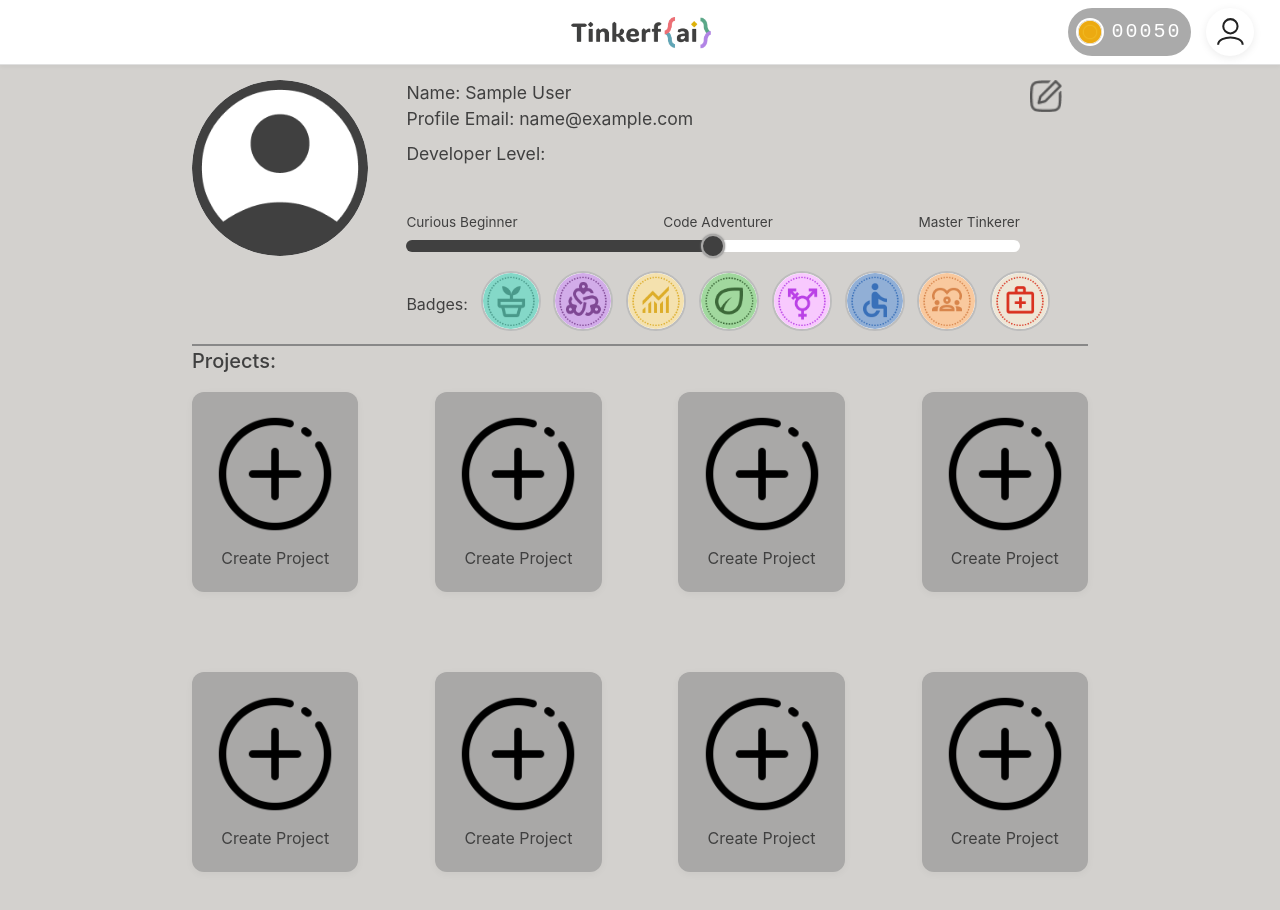
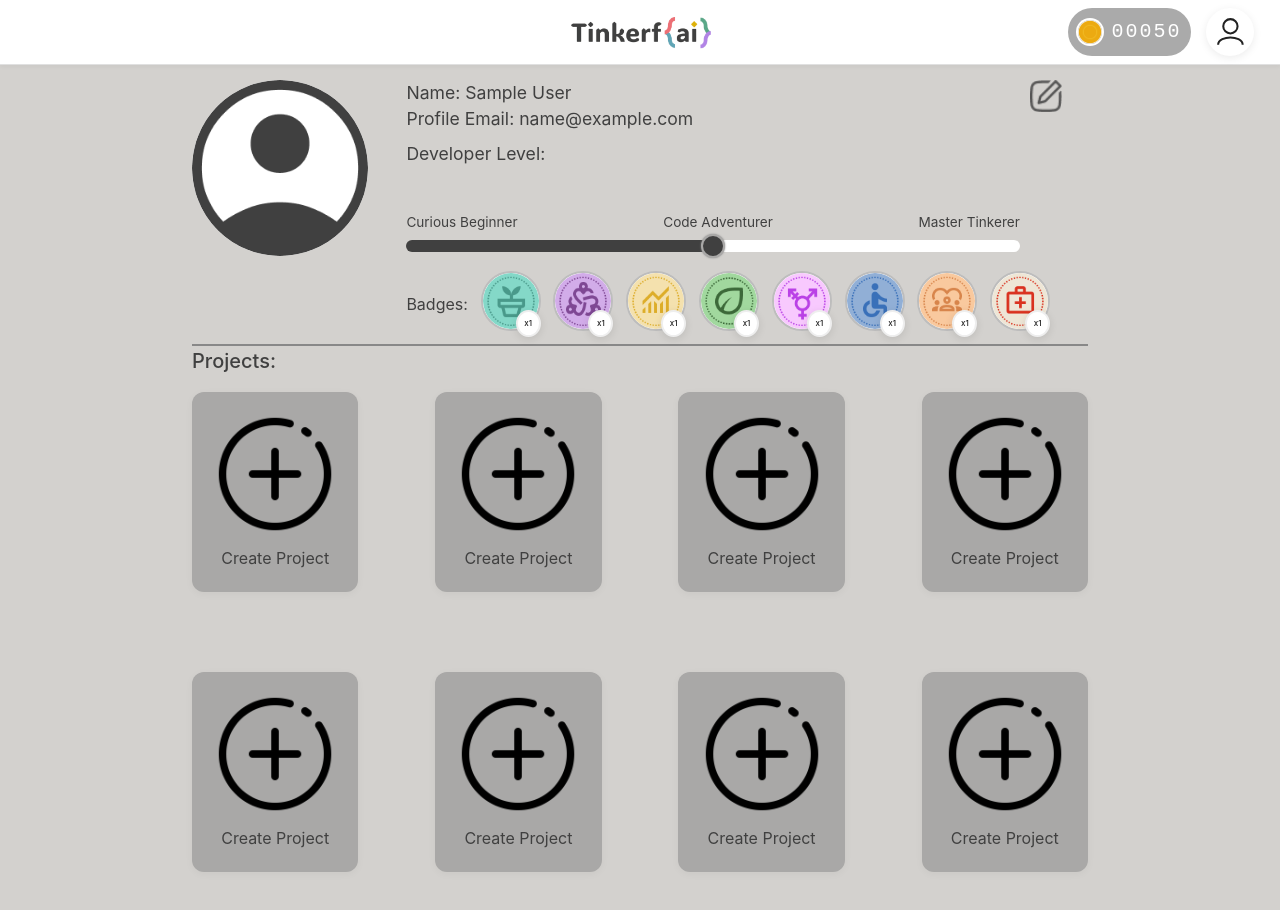
Before and after one commit to tinkerai-repo/Tinkerfai, a React (Vite) app in the folder frontend/: page /profile in a window 1280 px wide. Built offline with nearby package versions, Linux system fonts and the light colour scheme; sample sign-in values are in the browser's storage.

Commit message:
Add dynamic badge count circle to badges and adjust its position for overlap

```diff
--- a/frontend/src/components/dashboard.css
+++ b/frontend/src/components/dashboard.css
@@ -447,3 +447,24 @@ html, body {
   color: #404040;
   font-weight: 500;
 }
+
+.badge-count-circle {
+  position: absolute;
+  bottom: 0%;
+  right: 0%;
+  background: #fff;
+  color: #222;
+  border-radius: 50%;
+  width: 2.45vh;
+  height: 2.45vh;
+  min-width: 35%;
+  min-height: 35%;
+  display: flex;
+  align-items: center;
+  justify-content: center;
+  font-size: 1vh;
+  font-weight: 500;
+  box-shadow: 0 2px 8px rgba(0,0,0,0.10);
+  border: 2px solid #eee;
+  z-index: 11;
+}
--- a/frontend/src/components/dashboard.tsx
+++ b/frontend/src/components/dashboard.tsx
@@ -150,7 +150,11 @@ const Dashboard: React.FC = () => {
                 <span className="badges-label">Badges:</span>
                 <div className="badges-list">
                   {badges.map((badge, idx) => (
-                    <div className="badge-tooltip-container" key={badge}>
+                    <div
+                      className="badge-tooltip-container"
+                      key={badge}
+                      style={{ position: "relative" }}
+                    >
                       <img
                         src={
                           new URL(`../assets/badges/${badge}`, import.meta.url)
@@ -159,6 +163,7 @@ const Dashboard: React.FC = () => {
                         alt={`badge-${idx}`}
                         className="badge-icon"
                       />
+                      <span className="badge-count-circle">x1</span>
                       <span className="badge-tooltip">
                         {badgeThemes[badge]}
                       </span>
```
